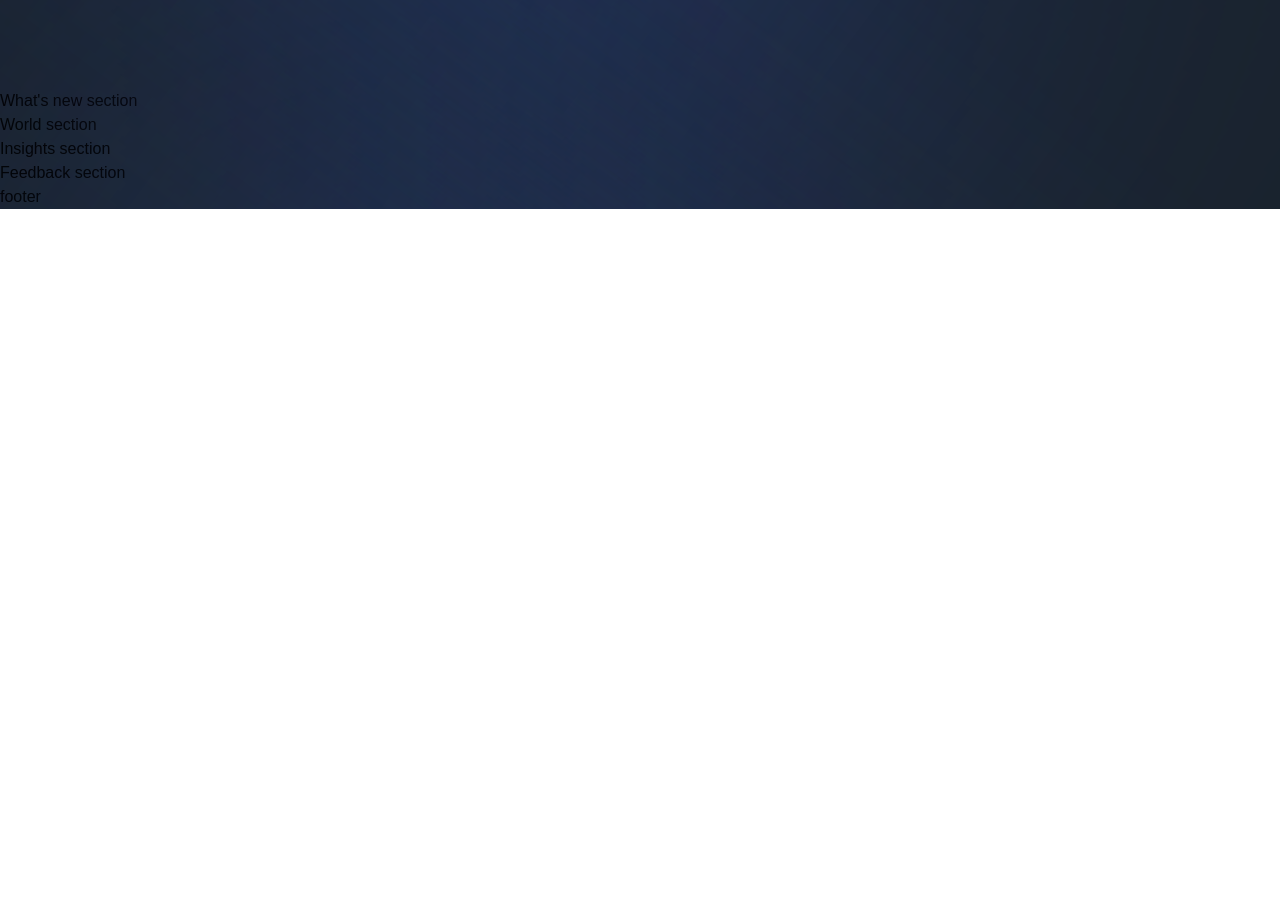
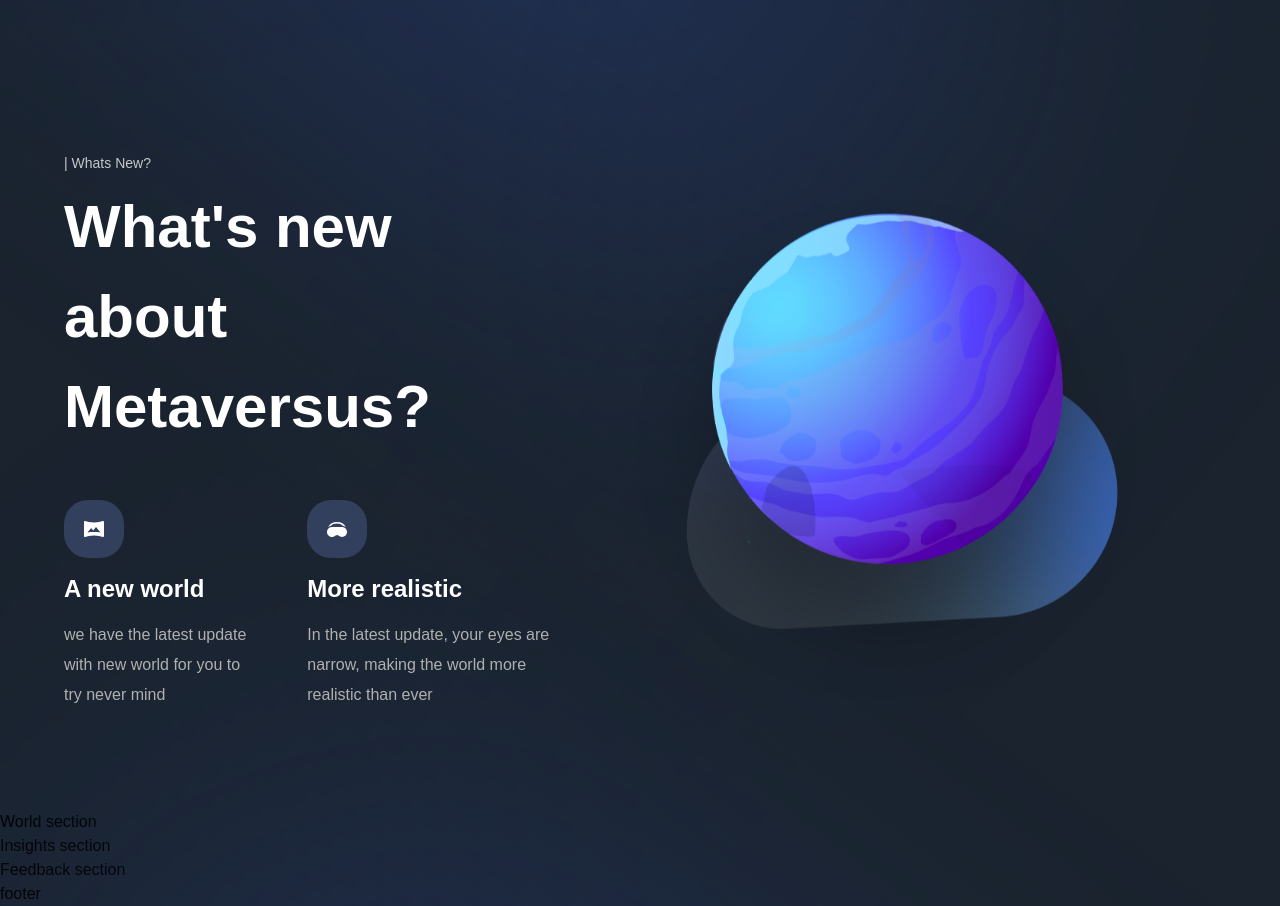
Before and after one commit to gracebir/meta-verse-design, a Next.js app: page / in a window 1280 px wide. Shown: the part 3379-4285 px from the top of the page. Before the commit the page ends 3588 px from the top, so only its background shows below. Built offline with nearby package versions, Linux system fonts and the light colour scheme; a web font is replaced by a local one.

Commit message:
design the what's new section

```diff
--- a/sections/WhatsNew.jsx
+++ b/sections/WhatsNew.jsx
@@ -1,8 +1,42 @@
 'use client';
-
+import { motion } from 'framer-motion'
+import { TypingText, TitleText, NewFeatures } from '../components'
+import styles from '../styles';
+import { newFeatures } from '../constants';
+import {
+  fadeIn,
+  planetVariants,
+  staggerContainer,
+} from '../utils/motion';
 const WhatsNew = () => (
-  <section>
-    What's new section
+  <section className={`${styles.paddings} relative z-10`}>
+    <motion.div
+    variants={staggerContainer}
+    initial="hidden"
+    whileInView="show"
+    viewport={{ once: false, amount: 0.25}}
+    className={`${styles.innerWidth} mx-auto flex flex-col lg:flex-row-reverse`}
+    >
+      <motion.div
+      className={`${styles.flexCenter} flex-1`}
+      variants={planetVariants("right")}>
+      <img
+        className='w-[90%] h-[90%] object-contain'
+        src='./whats-new.png'/>
+      </motion.div>
+      <motion.div
+      variants={fadeIn("right", "tween", 0.25, 1)}
+      className='flex flex-col flex-[0.75]'
+      >
+        <TypingText title="| Whats New?"/>
+        <TitleText title={<>What's new about Metaversus?</>}/>
+        <div className="flex flex-col gap-8 md:flex-row lg:flex-row md:gap-[46px] lg:gap-[46px] mt-12">
+          {newFeatures.map((newfeature, i)=> (
+            <NewFeatures {...newfeature} key={i}/>
+          ))}
+        </div>
+      </motion.div>
+    </motion.div>
   </section>
 );
 
```
